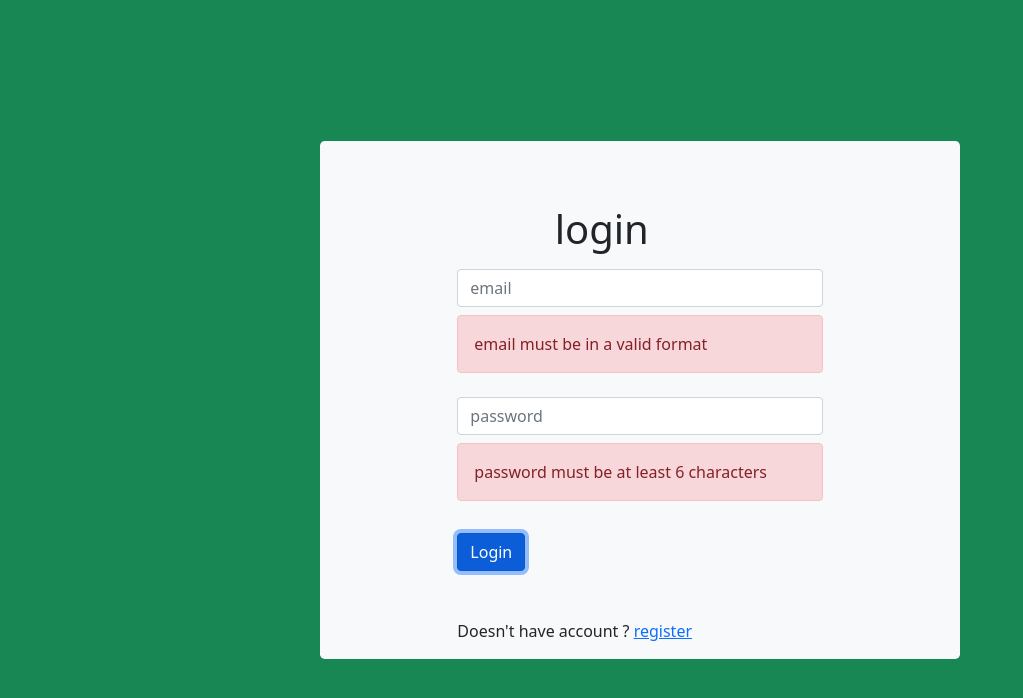
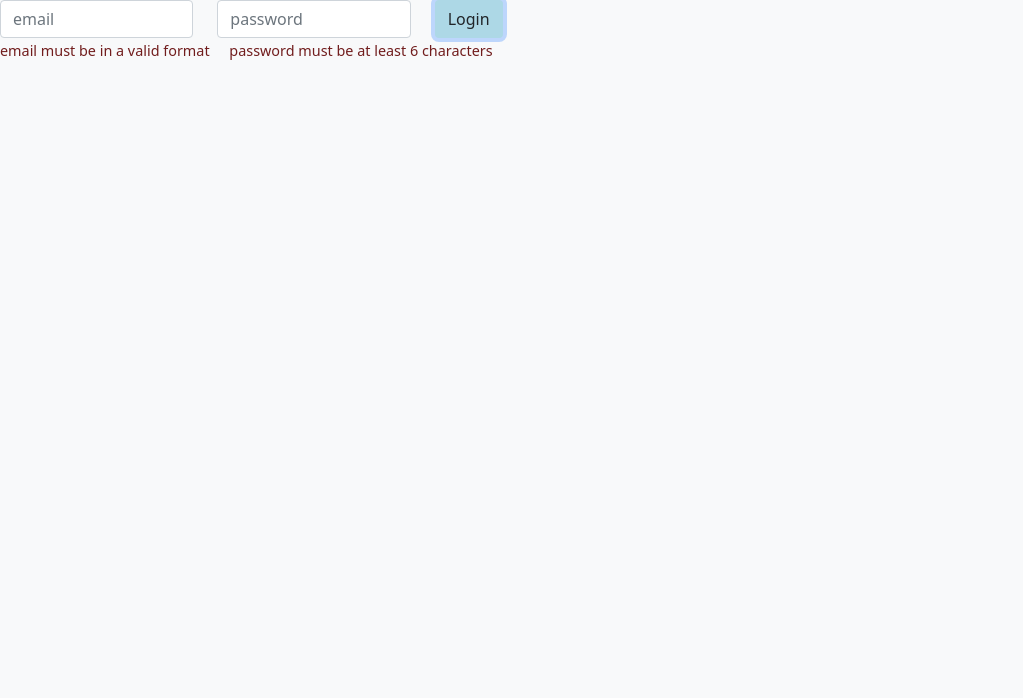
Before and after one commit to mahmoudbenatef/goodreads-react, a React (Create React App) app: page / in a window 1280 px wide. Both pictures are taken after a click on the button "Login". Shown: the top 698 px of the page, without its empty margins (0-1023 px from the left). Built offline with nearby package versions, Linux system fonts and the light colour scheme.

Commit message:
feature(landing-page): Modify login component to render based on parent

```diff
--- a/src/App.js
+++ b/src/App.js
@@ -69,7 +69,7 @@ function App(props) {
               <UserHomeComponent />
             </Route>
             <Route exact path="/">
-              <LoginComponent />
+              <LoginComponent parent="home"/>
             </Route>
             <Route path="/login">
               <LoginComponent />
--- a/src/components/auth/LoginComponent.jsx
+++ b/src/components/auth/LoginComponent.jsx
@@ -1,146 +1,251 @@
-import {Link, useHistory} from "react-router-dom";
-import {useEffect, useContext, useReducer, useState} from "react"
-import {authContext} from "../../contexts/authContext";
-import styles from "../../styles/signin.module.css"
-import {ApiServices} from "../../API/ApiServices";
-import {mySessionStorage} from "../../helper/LocalStorge";
-import ErrorComponent from "../reusableComponents/ErrorComponent"
-import {validateAllInputs} from "../../helper/validateFormErrors"
+import { makeStyles } from "@material-ui/core/styles";
+import { useContext, useEffect, useReducer, useState } from "react";
+import { Link, useHistory } from "react-router-dom";
+import { ApiServices } from "../../API/ApiServices";
+import { authContext } from "../../contexts/authContext";
+import { mySessionStorage } from "../../helper/LocalStorge";
+import { validateAllInputs } from "../../helper/validateFormErrors";
+import ErrorComponent from "../reusableComponents/ErrorComponent";
 
+export default function LoginComponent({ parent = "login" }) {
+  const [user, setUser] = useReducer(
+    (oldstate, updates) => ({ ...oldstate, ...updates }),
+    {
+      email: "",
+      password: "",
+    }
+  );
 
-export default function LoginComponent() {
-    const [user, setUser] = useReducer((oldstate, updates) => ({...oldstate, ...updates}), {
-        email: '',
-        password: '',
-    })
-
-    const[serverError,setServerError]= useState("")
-    const [userErrors, setUserErrors] = useReducer((oldstate, updates) => ({...oldstate, ...updates}), {
+  const [serverError, setServerError] = useState("");
+  const [userErrors, setUserErrors] = useReducer(
+    (oldstate, updates) => ({ ...oldstate, ...updates }),
+    {
       email: {
         isValid: false,
         isTouched: false,
-            errorMsg: 'email must be in a valid format'
+        errorMsg: "email must be in a valid format",
       },
       password: {
-            isValid: false, isTouched: false,
-            errorMsg: 'password must be at least 6 characters'
+        isValid: false,
+        isTouched: false,
+        errorMsg: "password must be at least 6 characters",
+      },
     }
-    })
+  );
 
-    const [loginPressed, setloginPressed] = useState(0)
+  const [loginPressed, setloginPressed] = useState(0);
 
-    const authentication = useContext(authContext)
+  const authentication = useContext(authContext);
   const history = useHistory();
 
   useEffect(() => {
-        setServerError("")
-        if (user.email !== '' && /^(([^<>()[\]\\.,;:\s@"]+(\.[^<>()[\]\\.,;:\s@"]+)*)|(".+"))@((\[[0-9]{1,3}\.[0-9]{1,3}\.[0-9]{1,3}\.[0-9]{1,3}\])|(([a-zA-Z\-0-9]+\.)+[a-zA-Z]{2,}))$/.test(user.email)) {
-            setUserErrors({email: {...userErrors.email, isValid: true}})
-        } else if (user.email !== '') {
-            setUserErrors({email: {...userErrors.email, isValid: false, isTouched: true}})
+    setServerError("");
+    if (
+      user.email !== "" &&
+      /^(([^<>()[\]\\.,;:\s@"]+(\.[^<>()[\]\\.,;:\s@"]+)*)|(".+"))@((\[[0-9]{1,3}\.[0-9]{1,3}\.[0-9]{1,3}\.[0-9]{1,3}\])|(([a-zA-Z\-0-9]+\.)+[a-zA-Z]{2,}))$/.test(
+        user.email
+      )
+    ) {
+      setUserErrors({ email: { ...userErrors.email, isValid: true } });
+    } else if (user.email !== "") {
+      setUserErrors({
+        email: { ...userErrors.email, isValid: false, isTouched: true },
+      });
     }
-        if (user.password !== '' && user.password.length > 5) {
-            setUserErrors({password: {...userErrors.password, isValid: true}})
-        } else if (user.password !== '') {
-            setUserErrors({password: {...userErrors.password, isValid: false, isTouched: true}})
+    if (user.password !== "" && user.password.length > 5) {
+      setUserErrors({ password: { ...userErrors.password, isValid: true } });
+    } else if (user.password !== "") {
+      setUserErrors({
+        password: { ...userErrors.password, isValid: false, isTouched: true },
+      });
     }
-    }, [user])
+  }, [user]);
+
   useEffect(() => {
-        if (authentication.auth.authed === true && authentication.auth.role === "admin") {
+    if (
+      authentication.auth.authed === true &&
+      authentication.auth.role === "admin"
+    ) {
       history.push("/admin");
-
-        } else if (authentication.auth.authed === true && authentication.auth.role === "user") {
+    } else if (
+      authentication.auth.authed === true &&
+      authentication.auth.role === "user"
+    ) {
       history.push("/user");
     }
-    }, [authentication])
+  }, [authentication]);
+
   useEffect(() => {
-        console.log(authentication.auth)
+    console.log(authentication.auth);
     if (loginPressed) {
-            const {valid, newErrors} = validateAllInputs(userErrors)
+      const { valid, newErrors } = validateAllInputs(userErrors);
       if (valid) {
         ApiServices.signin(user)
           .then(function (response) {
-                        mySessionStorage.setCurrentUser(response.data.user)
-                        mySessionStorage.setToken(response.data.token)
-                        console.log(mySessionStorage.getCurrentUser())
-                        console.log(mySessionStorage.getToken())
-                        authentication.setAuth({authed: true, role: mySessionStorage.getCurrentUser().role})
-                        setloginPressed(false)
+            mySessionStorage.setCurrentUser(response.data.user);
+            mySessionStorage.setToken(response.data.token);
+            console.log(mySessionStorage.getCurrentUser());
+            console.log(mySessionStorage.getToken());
+            authentication.setAuth({
+              authed: true,
+              role: mySessionStorage.getCurrentUser().role,
+            });
+            setloginPressed(false);
           })
-                    .catch(err => {
-                        setServerError(err.response.data.message)
-                    })
-            }
-            else {
-                setUserErrors(newErrors)
+          .catch((err) => {
+            setServerError(err.response.data.message);
+          });
+      } else {
+        setUserErrors(newErrors);
       }
     }
-
-    }, [loginPressed])
+  }, [loginPressed]);
 
 
-    return (
+  const useStyles = makeStyles((theme) => ({
+    homeError: {
+      borderRadius: "0.2rem",
+      fontSize: "0.9rem",
+      display: "inline",
+      marginRight:"1rem",
+      color: "#711D1D"
+    },
+    loginBtn:{
+        backgroundColor: "#3d6b8c"
+    }
+  }));
+  const classes = useStyles();
+
+  return parent == "login" ? (
     <>
-
-            <div className={"d-flex flex-column min-vh-100 align-items-center justify-content-center bg-success"}>
+      <div
+        className={
+          "d-flex flex-column min-vh-100 align-items-center justify-content-center bg-success"
+        }
+      >
         <div className="row justify-content-center w-50 p-3 bg-light rounded-3">
           <div className="row justify-content-center mt-5 flex-xl-shrink-2">
             <div className="col-md-4 flex-xl-shrink-2">
               <h1> login </h1>
             </div>
           </div>
-
           <div className="row justify-content-center mt-2 ">
             <div className="col-md-8 ">
-                            <input type="email" value={user.email} onChange={(e) => {
-                                setUser({email: e.target.value})
-                            }} className="form-control" placeholder={"email"}
-                                   aria-describedby="emailHelp"/>
+              <input
+                type="email"
+                value={user.email}
+                onChange={(e) => {
+                  setUser({ email: e.target.value });
+                }}
+                className="form-control"
+                placeholder={"email"}
+                aria-describedby="emailHelp"
+              />
             </div>
           </div>
-
-
-                    {!userErrors.email.isValid && userErrors.email.isTouched &&
-                    <ErrorComponent > {userErrors.email.errorMsg}</ErrorComponent>
-
-                    }
-
+          {!userErrors.email.isValid && userErrors.email.isTouched && (
+            <ErrorComponent> {userErrors.email.errorMsg}</ErrorComponent>
+          )}
           <div className="row justify-content-center mt-2">
             <div className="col-md-8">
-                            <input type="password" value={user.password} onChange={(e) => {
-                                setUser({password: e.target.value})
-                            }} className="form-control" placeholder={"password"}
-                                   aria-describedby="emailHelp"/>
+              <input
+                type="password"
+                value={user.password}
+                onChange={(e) => {
+                  setUser({ password: e.target.value });
+                }}
+                className="form-control"
+                placeholder={"password"}
+                aria-describedby="emailHelp"
+              />
             </div>
           </div>
+          {!userErrors.password.isValid && userErrors.password.isTouched && (
+            <ErrorComponent> {userErrors.password.errorMsg}</ErrorComponent>
+          )}
 
-
-                    {!userErrors.password.isValid && userErrors.password.isTouched &&
-                    <ErrorComponent > {userErrors.password.errorMsg}</ErrorComponent>
-                    }
-
-                    { serverError !== "" &&
-                    <ErrorComponent > {serverError}</ErrorComponent>
-                    }
-
-
+          {serverError !== "" && (
+            <ErrorComponent> {serverError}</ErrorComponent>
+          )}
           <div className="row justify-content-center mt-3 mb-5">
             <div className="col-md-8 align-items-center">
-                            <button type="submit" className={"btn btn-primary align-self-center"} onClick={() => {
-                                setloginPressed(loginPressed+1)
-                            }}>Login
+              <button
+                type="submit"
+                className={"btn btn-primary align-self-center"}
+                onClick={() => {
+                  setloginPressed(loginPressed + 1);
+                }}
+              >
+                Login
               </button>
             </div>
           </div>
           <div className="row justify-content-center ">
             <div className="col-md-8 align-items-center">
-                            Doesn't have account ?<span className={ "ml-2" }> <Link  to="/register" > register </Link></span>
+              Doesn't have account ?
+              <span className={"ml-2"}>
+                {" "}
+                <Link to="/register"> register </Link>
+              </span>
             </div>
           </div>
           {/*</div>*/}
         </div>
-
       </div>
     </>
-    )
+  ) : (
+    <div>
+      <div className="row">
+        <div className="col-md-2 ">
+          <input
+            type="email"
+            value={user.email}
+            onChange={(e) => {
+              setUser({ email: e.target.value });
+            }}
+            className="form-control"
+            placeholder={"email"}
+            aria-describedby="emailHelp"
+          />
+        </div>
+
+        <div className="col-md-2">
+          <input
+            type="password"
+            value={user.password}
+            onChange={(e) => {
+              setUser({ password: e.target.value });
+            }}
+            className="form-control"
+            placeholder={"password"}
+            aria-describedby="emailHelp"
+          />
+        </div>
+
+        <div className="col-md-2 align-items-center">
+          <button
+            type="submit"
+            className={"btn align-self-center"}
+            onClick={() => {
+              setloginPressed(loginPressed + 1);
+            }}
+            style={{backgroundColor: "lightblue"}}
+          >
+            Login
+          </button>
+        </div>
+      </div>
+      <div className="row">
+          <ul>
+      {serverError !== "" && <li className={classes.homeError}> {serverError}</li>}
+      {!userErrors.email.isValid && userErrors.email.isTouched && (
+        <li className={classes.homeError} > {userErrors.email.errorMsg}</li>
+      )}
+            {!userErrors.password.isValid && userErrors.password.isTouched && (
+        <li className={classes.homeError}> {userErrors.password.errorMsg}</li>
+      )}
+      </ul>
+    </div>
+    </div>
+  );
 }
```
Also changed, not shown: src/components/landingComponent.jsx (added, +72 -0 lines), src/styles/test.css (added, +8 -0 lines), src/assets/dd.png (added), src/assets/header.png (added). Lines whose indentation alone changed are shown as unchanged.
